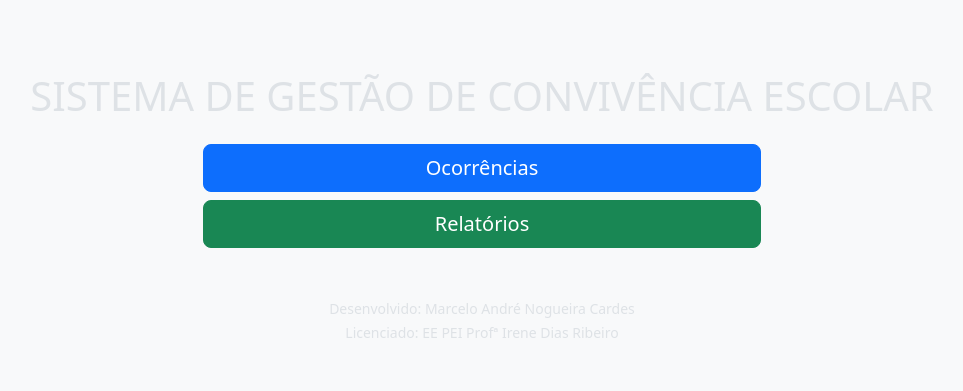
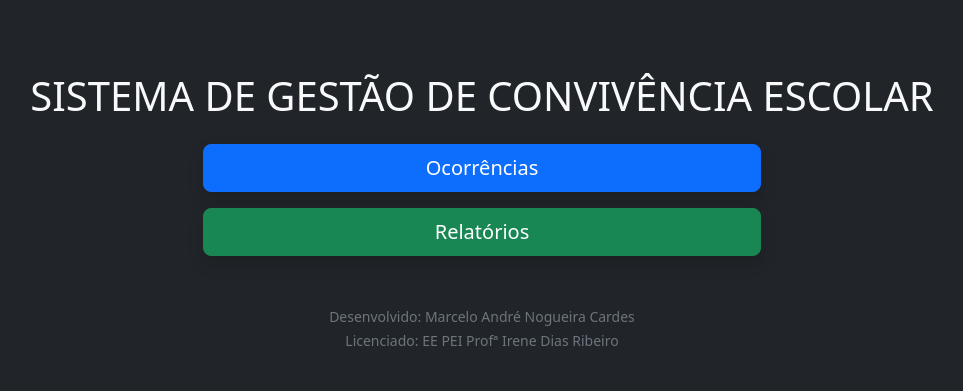
Before and after one commit to ocorrenciasidr/idr, a Flask app: page / in a window 1280 px wide. Shown: the top 391 px of the page, without its empty margins (158-1121 px from the left). Run offline with Flask 3, Linux system fonts and the light colour scheme.

Commit message:
Update home.html

```diff
--- a/templates/home.html
+++ b/templates/home.html
@@ -5,31 +5,34 @@
     <title>Sistema de Gestão de Convivência Escolar</title>
     <link rel="stylesheet" href="https://cdn.jsdelivr.net/npm/bootstrap@5.3.2/dist/css/bootstrap.min.css">
 </head>
-<body class="bg-light p-4" data-bs-theme="dark"> <div class="container text-center mt-5">
+<body class="bg-dark text-light p-4" data-bs-theme="dark">
+
+    <div class="container text-center mt-5">
         <h1 class="mb-4">SISTEMA DE GESTÃO DE CONVIVÊNCIA ESCOLAR</h1>
 
-        <div class="d-grid gap-2 col-6 mx-auto">
-            <a href="{{ url_for('index') }}" class="btn btn-primary btn-lg">Ocorrências</a>
-            <button type="button" class="btn btn-success btn-lg"
+        <div class="d-grid gap-3 col-6 mx-auto">
+            <a href="{{ url_for('index') }}" class="btn btn-primary btn-lg shadow">Ocorrências</a>
+            <button type="button" class="btn btn-success btn-lg shadow"
                     onclick="abrirModal('{{ url_for('relatorio_inicial') }}')">
                 Relatórios
             </button>
         </div>
     </div>
 
+    <!-- Modal -->
     <div class="modal fade" id="senhaModal" tabindex="-1" aria-labelledby="senhaModalLabel" aria-hidden="true">
-        <div class="modal-dialog">
-            <div class="modal-content">
-                <div class="modal-header">
+        <div class="modal-dialog modal-dialog-centered">
+            <div class="modal-content bg-dark text-light border-secondary shadow">
+                <div class="modal-header border-secondary">
                     <h5 class="modal-title" id="senhaModalLabel">Acesso Restrito</h5>
-                    <button type="button" class="btn-close" data-bs-dismiss="modal" aria-label="Close"></button>
+                    <button type="button" class="btn-close btn-close-white" data-bs-dismiss="modal" aria-label="Close"></button>
                 </div>
                 <div class="modal-body">
                     <p>Digite a senha para acessar o menu de Relatórios.</p>
-                    <input type="password" id="senhaInput" class="form-control" placeholder="Senha">
+                    <input type="password" id="senhaInput" class="form-control bg-dark text-light border-secondary" placeholder="Senha">
                     <div id="senhaErro" class="text-danger mt-2" style="display:none;">Senha incorreta!</div>
                 </div>
-                <div class="modal-footer">
+                <div class="modal-footer border-secondary">
                     <button type="button" class="btn btn-secondary" data-bs-dismiss="modal">Cancelar</button>
                     <button type="button" class="btn btn-primary" onclick="validarSenha()">Acessar</button>
                 </div>
@@ -37,20 +40,21 @@
         </div>
     </div>
 
-    <footer class="text-center mt-5 mb-3">
-        <small>Desenvolvido: Marcelo André Nogueira Cardes <br> Licenciado: EE PEI Profª Irene Dias Ribeiro</small>
+    <footer class="text-center mt-5 mb-3 text-secondary">
+        <small>
+            Desenvolvido: Marcelo André Nogueira Cardes <br>
+            Licenciado: EE PEI Profª Irene Dias Ribeiro
+        </small>
     </footer>
 
     <script src="https://cdn.jsdelivr.net/npm/bootstrap@5.3.2/dist/js/bootstrap.bundle.min.js"></script>
     <script>
         let destino = "";
 
-        // CORREÇÃO: Funções movidas de relatorio_inicial para home.html
         function abrirModal(url) {
             destino = url;
             document.getElementById("senhaInput").value = "";
             document.getElementById("senhaErro").style.display = "none";
-            // É necessário carregar o Bootstrap JS antes de usar a classe Modal
             let modal = new bootstrap.Modal(document.getElementById("senhaModal"));
             modal.show();
         }
@@ -60,7 +64,6 @@
             let senhaErro = document.getElementById("senhaErro");
             senhaErro.style.display = "none";
 
-            // Substitua 'idrgestao' pela sua senha real
             if (senha === "idrgestao") {
                 window.location.href = destino;
             } else {
```
